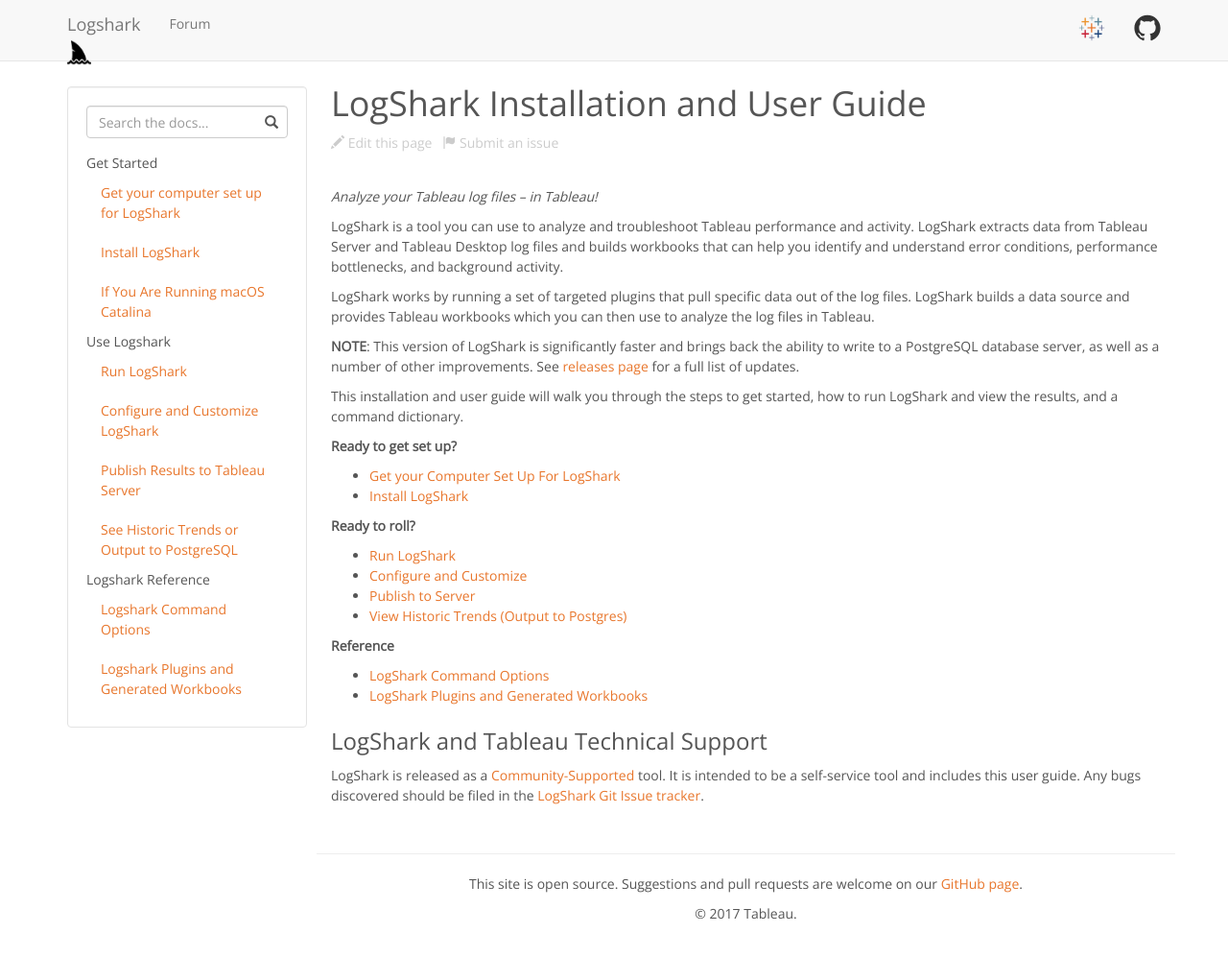
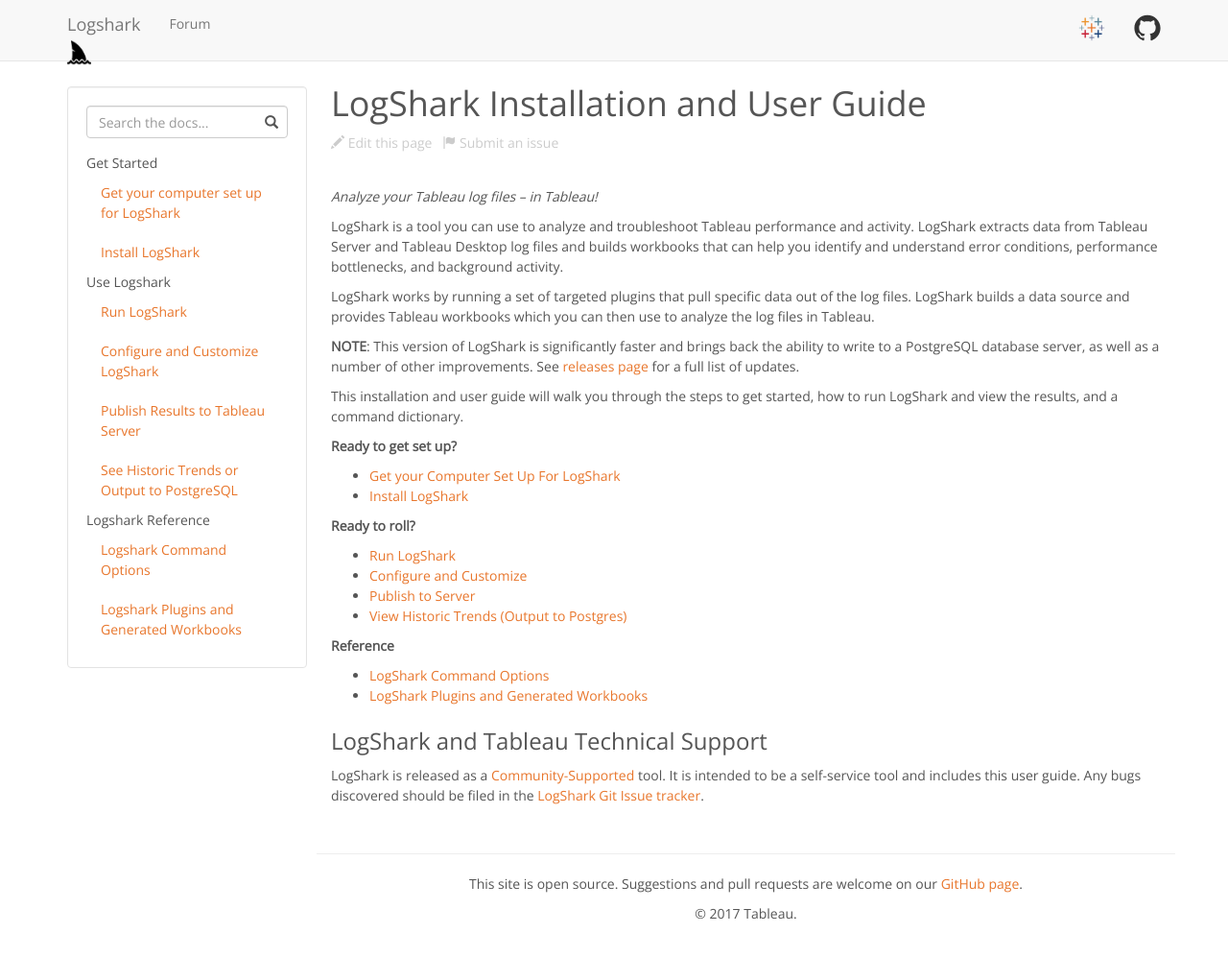
Before and after one commit to tableau/Logshark, a Jekyll site: the page built from docs/index.md, in a window 1280 px wide and 1002 px high. Shown: the top 997 px of the window at 96% size. Built offline with Jekyll 4.4.1, drawn with Linux system fonts in a browser that asks for light colours.

Commit message:
Update docs_menu.html

```diff
--- a/docs/_includes/docs_menu.html
+++ b/docs/_includes/docs_menu.html
@@ -10,9 +10,6 @@
         </li>
         <li>
             <a href="{{ site.baseurl }}/docs/logshark_install">Install LogShark</a>
-        </li>
-        <li>
-            <a href="{{ site.baseurl }}/docs/logshark_catalina">If You Are Running macOS Catalina</a>
         </li>
 
         <li class="nav-header">Use Logshark</li>
```
